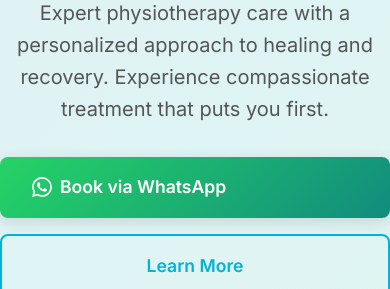
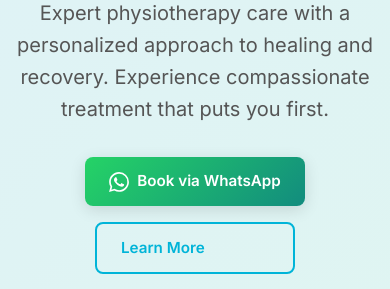
Before and after one commit to mantrishreyas2712-wq/dr-vanshika-physio, a plain HTML site: page index.html in a window 390 px wide. Shown: the part 289-578 px from the top of the page. Drawn offline with nearby package versions, Linux system fonts and the light colour scheme.

Commit message:
Feat: Refine mobile button sizes

```diff
--- a/styles.css
+++ b/styles.css
@@ -997,7 +997,18 @@ section {
         flex-direction: column;
     }
 
-    .btn-large {
-        width: 100%;
+    .btn-large,
+    .btn-whatsapp-submit {
+        width: auto !important;
+        display: inline-flex;
+        padding: 0.75rem 1.5rem;
+        font-size: 0.95rem;
+        min-width: 200px;
+    }
+
+    .hero-buttons {
+        flex-direction: column;
+        align-items: center;
+        gap: 1rem;
     }
 }
```
